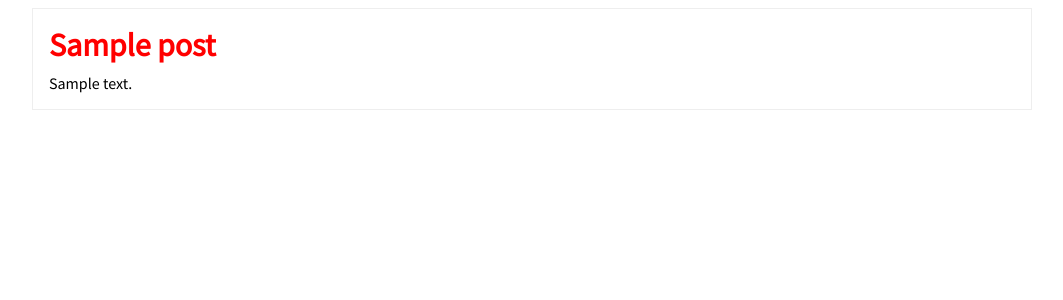
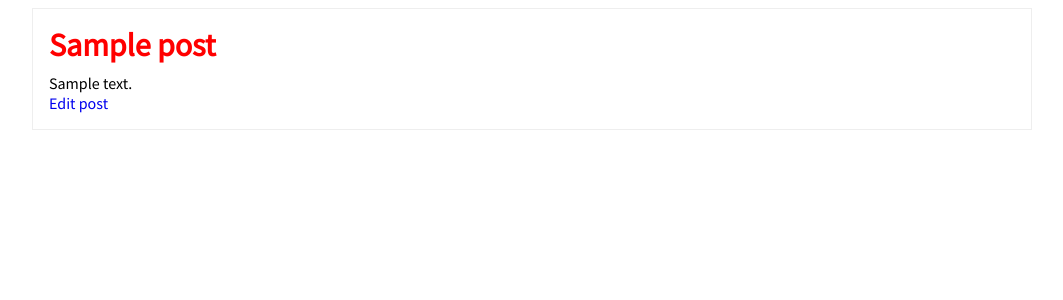
Before and after one commit to paulnyabaro/blog_app, a Django app: page /post/1/ in a window 1280 px wide. Shown: the part 58-358 px from the top of the page, without its empty margins (108-1171 px from the left). Run offline with Django 4.2, Linux system fonts and the light colour scheme; tables that the repository leaves empty hold one stand-in row (values such as "Sample post").

Commit message:
Working on post edit

```diff
--- a/templates/post_detail.html
+++ b/templates/post_detail.html
@@ -7,6 +7,7 @@
     <div class="post-entry">
         <h1>{{ post.title }}</h1>
         <p>{{ post.body }}</p>
+        <a href="{% url 'post_edit' post.id %}">Edit post</a>
     </div>
 </div>
 {% endblock %}
```
